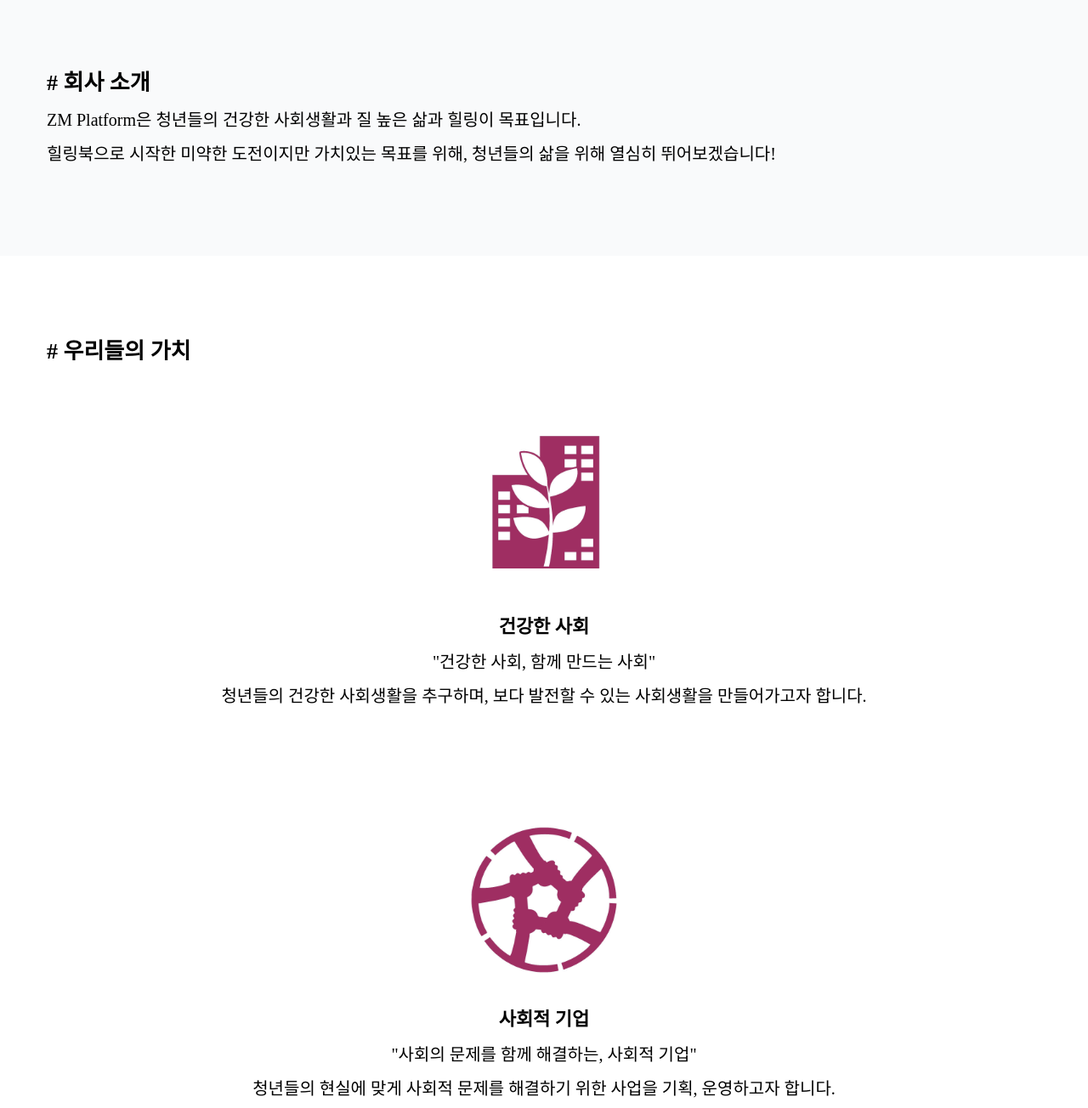
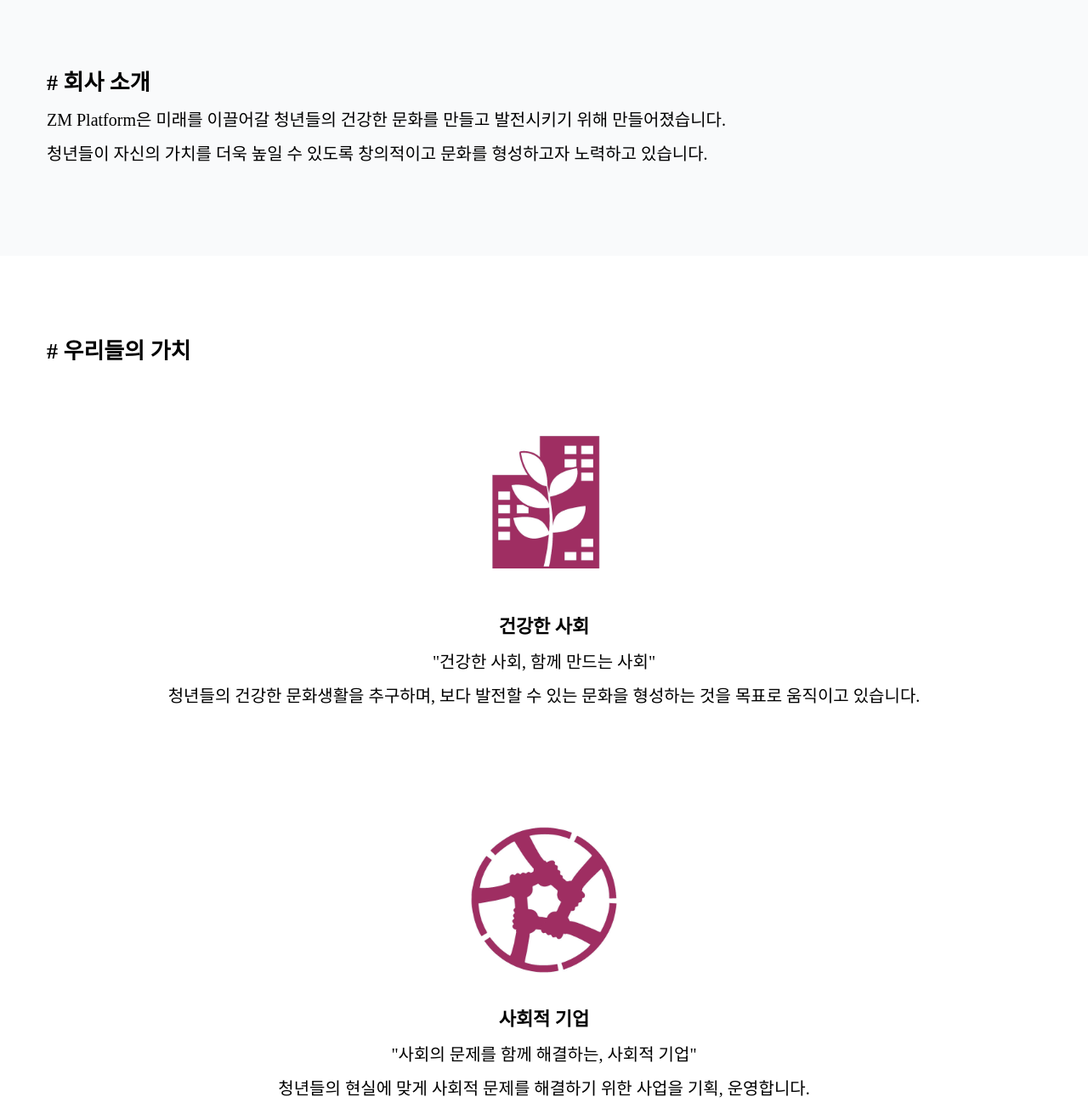
Before and after one commit to iammyfathersson/ZMPlatform, a plain HTML site: page index.html in a window 1280 px wide. Shown: the part 580-1884 px from the top of the page at 85% size. Drawn offline with Linux system fonts and the light colour scheme; a web font is replaced by a local one.

Commit message:
회사 소개 수정

```diff
--- a/index.html
+++ b/index.html
@@ -64,10 +64,8 @@
             # 회사 소개
           </h1>
           <p class="main-common-description">
-            ZM Platform은 청년들의 건강한 사회생활과 질 높은 삶과 힐링이
-            목표입니다. <br />
-            힐링북으로 시작한 미약한 도전이지만 가치있는 목표를 위해, 청년들의
-            삶을 위해 열심히 뛰어보겠습니다!
+            ZM Platform은 미래를 이끌어갈 청년들의 건강한 문화를 만들고 발전시키기 위해 만들어졌습니다. <br />
+            청년들이 자신의 가치를 더욱 높일 수 있도록 창의적이고 문화를 형성하고자 노력하고 있습니다.
           </p>
         </div>
       </div>
@@ -87,8 +85,8 @@
                 <div class="value-item__title">건강한 사회</div>
                 <div class="main-common-description value-item__description">
                   "건강한 사회, 함께 만드는 사회"<br />
-                  청년들의 건강한 사회생활을 추구하며, 보다 발전할 수 있는
-                  사회생활을 만들어가고자 합니다.
+                  청년들의 건강한 문화생활을 추구하며, 보다 발전할 수 있는
+                  문화을 형성하는 것을 목표로 움직이고 있습니다.
                 </div>
               </div>
               <div class="value-item">
@@ -101,7 +99,7 @@
                 <div class="main-common-description value-item__description">
                   "사회의 문제를 함께 해결하는, 사회적 기업"<br />
                   청년들의 현실에 맞게 사회적 문제를 해결하기 위한 사업을 기획,
-                  운영하고자 합니다.
+                  운영합니다.
                 </div>
               </div>
               <div class="value-item">
@@ -114,7 +112,7 @@
                 <div class="main-common-description value-item__description">
                   "청년의 꿈을 함께 키우는, 커뮤니티"<br />
                   청년들의 성장과 발전을 적극적으로 지원,<br />
-                  함께 협력하고 소통하는 지속 가능한 커뮤니티를 만들고자 합니다.
+                  함께 협력하고 소통하는 지속 가능한 커뮤니티를 제공합니다.
                 </div>
               </div>
             </div>
```
